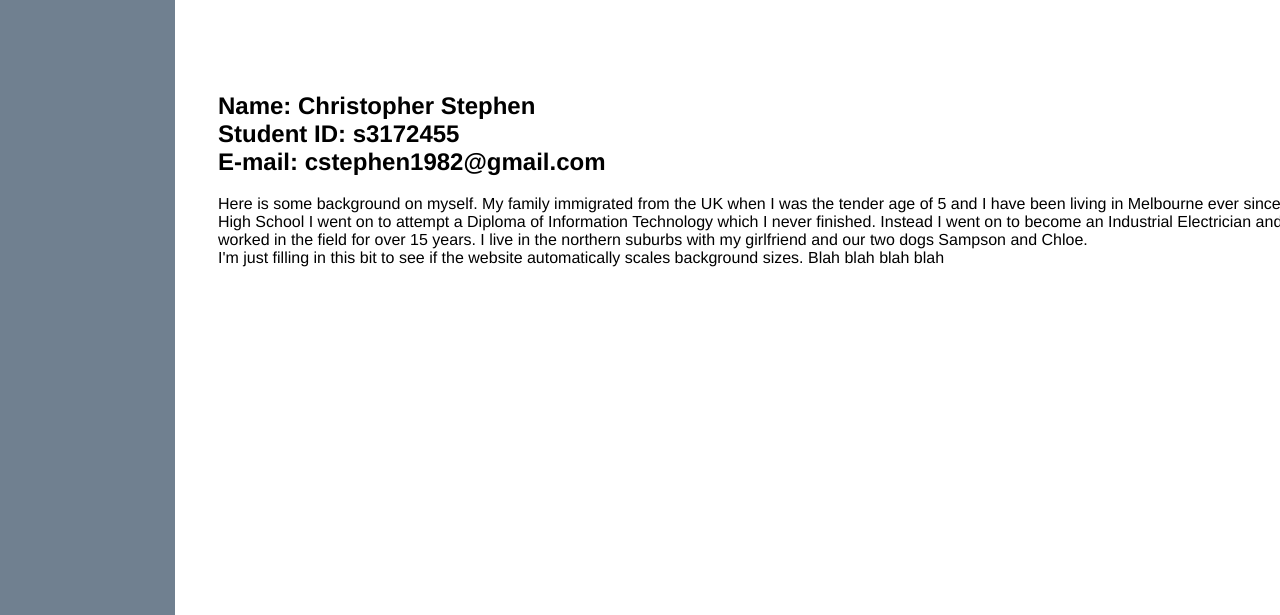
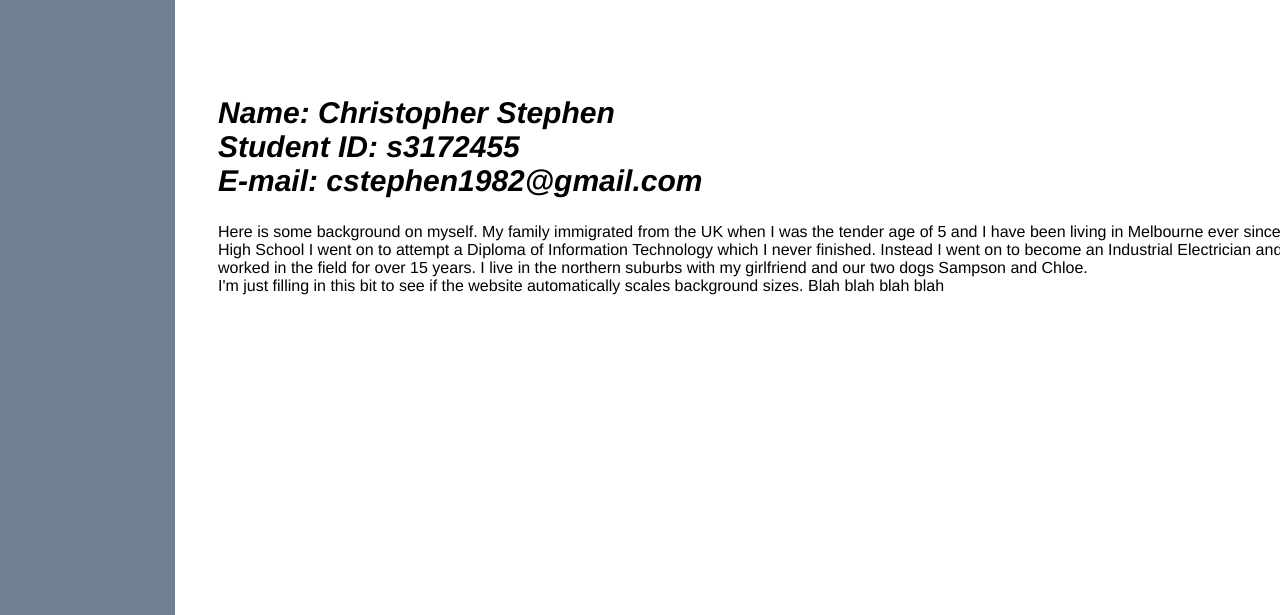
Before and after one commit to Terminal-Est/Terminal-Est.github.io, a plain HTML site: page index.html in a window 1280 px wide. Shown: the part 185-800 px from the top of the page. Drawn offline with Linux system fonts and the light colour scheme.

Commit message:
Almost there with the formatting.

```diff
--- a/myprofile.css
+++ b/myprofile.css
@@ -3,7 +3,15 @@
 h1 {
     font-family: Helvetica, sans-serif;
     text-align: center;
+    font-weight: bold;
     font-size: 40px;
+}
+
+h2{
+    font-family: Helvetica, sans-serif;
+    font-style: italic;
+    text-align: left;
+    font-size: 30px;
 }
 body {
     background-image: url('Images/totalbackground.jpg');
```
